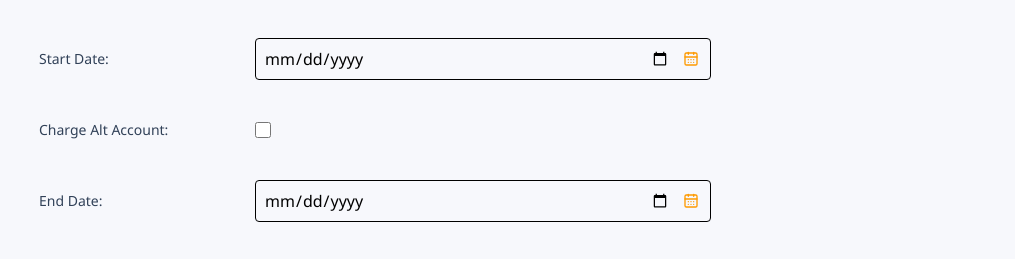
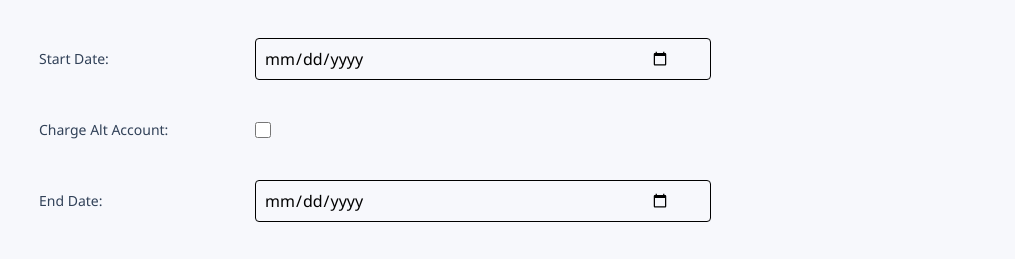
Before and after one commit to Dzivor/Projects, a React (Vite) app in the folder umb-portal/: page /Statement in a window 1280 px wide. Shown: the part 332-591 px from the top of the page, without its empty margins (265-1280 px from the left). Built offline with nearby package versions, Linux system fonts and the light colour scheme; no server answers.

Commit message:
feat: remove unused CalendarDays component from VisaStatement

```diff
--- a/umb-portal/src/Components/Statement.tsx
+++ b/umb-portal/src/Components/Statement.tsx
@@ -2,7 +2,7 @@ import { useFormik } from "formik";
 import { AxiosError } from "axios";
 import { useEffect, useState } from "react";
 import { useNavigate } from "react-router";
-import { CalendarDays, LogOut } from "lucide-react";
+import { LogOut } from "lucide-react";
 import { lookupAccount } from "../services/statement";
 import { logoutUser } from "../services/session";
 
@@ -195,10 +195,6 @@ const VisaStatement = () => {
               onPaste={(e) => e.preventDefault()}
               className="w-full rounded border p-2 pr-10"
             />
-            <CalendarDays
-              size={16}
-              className="pointer-events-none absolute right-3 top-1/2 -translate-y-1/2 text-amber-500"
-            />
           </div>
           <label
             htmlFor="chargeAltAccount"
@@ -232,10 +228,6 @@ const VisaStatement = () => {
               onKeyDown={blockManualDateTyping}
               onPaste={(e) => e.preventDefault()}
               className="w-full rounded border p-2 pr-10"
-            />
-            <CalendarDays
-              size={16}
-              className="pointer-events-none absolute right-3 top-1/2 -translate-y-1/2 text-amber-500"
             />
           </div>
 
```
